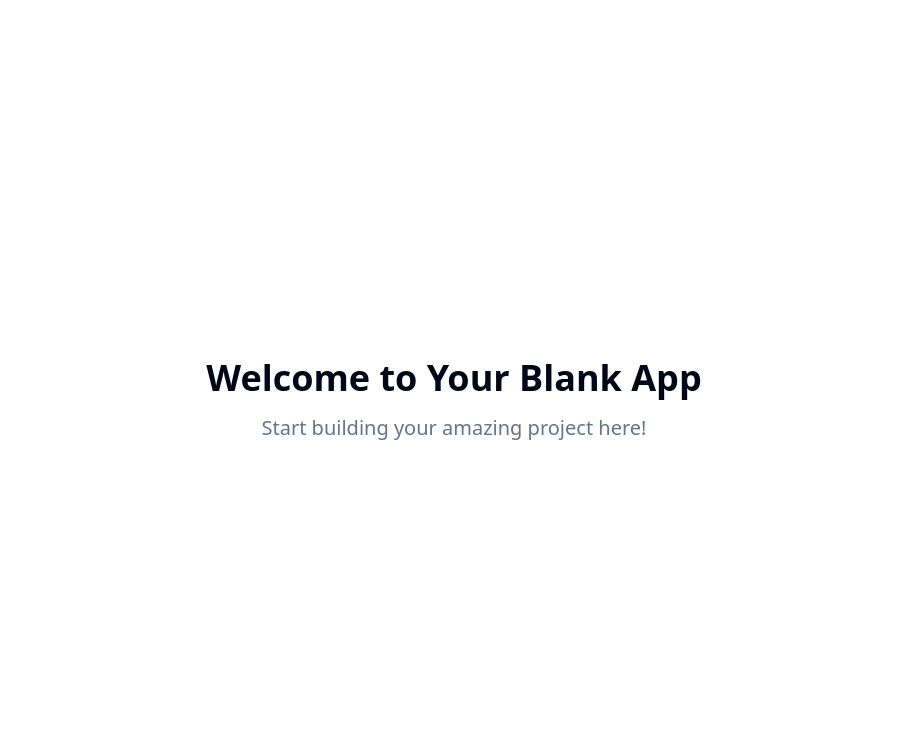
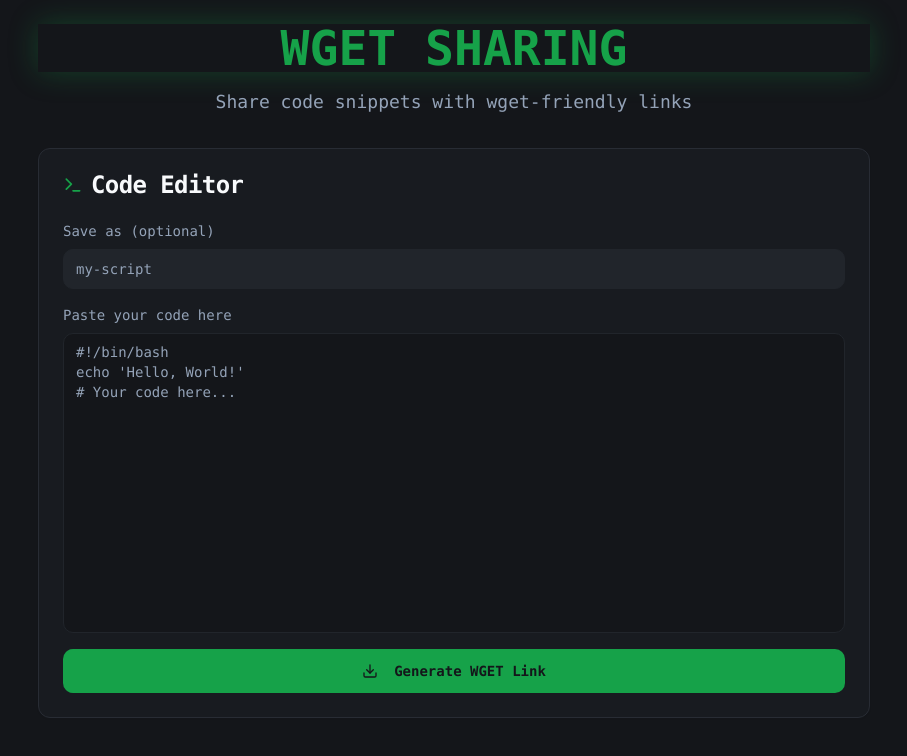
Before and after one commit to iamthebestm85/wget-paste-share, a React (Vite) app: page / in a window 1280 px wide. Shown: the top 756 px of the page, without its empty margins (186-1093 px from the left). Built offline with nearby package versions, Linux system fonts and the light colour scheme.

Commit message:
Add WGET sharing page
Implement a webpage with a "WGET sharing" title, a text area for pasting code, and functionality to generate WGET links and commands. Users can also save the generated links with a custom name.

```diff
--- a/index.html
+++ b/index.html
@@ -3,11 +3,11 @@
   <head>
     <meta charset="UTF-8" />
     <meta name="viewport" content="width=device-width, initial-scale=1.0" />
-    <title>wget-paste-share</title>
-    <meta name="description" content="Lovable Generated Project" />
+    <title>WGET Sharing - Share Code with Terminal Commands</title>
+    <meta name="description" content="Share code snippets and generate wget commands for easy terminal downloading" />
     <meta name="author" content="Lovable" />
 
-    <meta property="og:title" content="wget-paste-share" />
+    <meta property="og:title" content="24e55946-c386-4a08-aace-a13ac2aff038" />
     <meta property="og:description" content="Lovable Generated Project" />
     <meta property="og:type" content="website" />
     <meta property="og:image" content="https://lovable.dev/opengraph-image-p98pqg.png" />
--- /dev/null
+++ b/src/components/CodeShare.tsx
@@ -0,0 +1,170 @@
+import { useState } from "react";
+import { Button } from "@/components/ui/button";
+import { Input } from "@/components/ui/input";
+import { Textarea } from "@/components/ui/textarea";
+import { Card, CardContent, CardHeader, CardTitle } from "@/components/ui/card";
+import { Copy, Download, Terminal } from "lucide-react";
+import { useToast } from "@/hooks/use-toast";
+
+const CodeShare = () => {
+  const [code, setCode] = useState("");
+  const [filename, setFilename] = useState("");
+  const [generatedLink, setGeneratedLink] = useState("");
+  const [wgetCommand, setWgetCommand] = useState("");
+  const { toast } = useToast();
+
+  const generateLink = () => {
+    if (!code.trim()) {
+      toast({
+        title: "Error",
+        description: "Please paste some code first",
+        variant: "destructive",
+      });
+      return;
+    }
+
+    // Generate a mock ID and link
+    const id = Math.random().toString(36).substring(2, 15);
+    const baseUrl = window.location.origin;
+    const link = `${baseUrl}/share/${id}`;
+    const name = filename.trim() || "shared-code";
+    const wget = `wget "${link}" -O "${name}.txt"`;
+
+    setGeneratedLink(link);
+    setWgetCommand(wget);
+
+    toast({
+      title: "Link generated!",
+      description: "Your code is ready to share",
+    });
+  };
+
+  const copyToClipboard = (text: string, type: string) => {
+    navigator.clipboard.writeText(text);
+    toast({
+      title: `${type} copied!`,
+      description: "Copied to clipboard",
+    });
+  };
+
+  return (
+    <div className="min-h-screen bg-background p-6">
+      <div className="container mx-auto max-w-4xl">
+        {/* Header */}
+        <div className="text-center mb-8">
+          <h1 className="text-5xl font-bold terminal-text mb-4 glow-effect">
+            WGET SHARING
+          </h1>
+          <p className="text-muted-foreground text-lg">
+            Share code snippets with wget-friendly links
+          </p>
+        </div>
+
+        {/* Main Content */}
+        <Card className="mb-6">
+          <CardHeader>
+            <CardTitle className="flex items-center gap-2">
+              <Terminal className="h-5 w-5 text-terminal-green" />
+              Code Editor
+            </CardTitle>
+          </CardHeader>
+          <CardContent className="space-y-4">
+            {/* Filename Input */}
+            <div>
+              <label className="text-sm font-medium mb-2 block text-muted-foreground">
+                Save as (optional)
+              </label>
+              <Input
+                placeholder="my-script"
+                value={filename}
+                onChange={(e) => setFilename(e.target.value)}
+                className="bg-secondary"
+              />
+            </div>
+
+            {/* Code Textarea */}
+            <div>
+              <label className="text-sm font-medium mb-2 block text-muted-foreground">
+                Paste your code here
+              </label>
+              <Textarea
+                placeholder="#!/bin/bash
+echo 'Hello, World!'
+# Your code here..."
+                value={code}
+                onChange={(e) => setCode(e.target.value)}
+                className="code-editor min-h-[300px] resize-none"
+              />
+            </div>
+
+            {/* Generate Button */}
+            <Button
+              onClick={generateLink}
+              size="lg"
+              className="w-full bg-terminal-green hover:bg-terminal-green/80 text-background font-semibold"
+            >
+              <Download className="mr-2 h-4 w-4" />
+              Generate WGET Link
+            </Button>
+          </CardContent>
+        </Card>
+
+        {/* Generated Results */}
+        {generatedLink && (
+          <Card className="border-terminal-green/20 bg-card/50">
+            <CardHeader>
+              <CardTitle className="text-terminal-green">Generated Links</CardTitle>
+            </CardHeader>
+            <CardContent className="space-y-4">
+              {/* Share Link */}
+              <div>
+                <label className="text-sm font-medium mb-2 block text-muted-foreground">
+                  Share URL
+                </label>
+                <div className="flex gap-2">
+                  <Input
+                    value={generatedLink}
+                    readOnly
+                    className="code-editor flex-1"
+                  />
+                  <Button
+                    variant="outline"
+                    size="icon"
+                    onClick={() => copyToClipboard(generatedLink, "Link")}
+                    className="border-terminal-green text-terminal-green hover:bg-terminal-green hover:text-background"
+                  >
+                    <Copy className="h-4 w-4" />
+                  </Button>
+                </div>
+              </div>
+
+              {/* WGET Command */}
+              <div>
+                <label className="text-sm font-medium mb-2 block text-muted-foreground">
+                  WGET Command
+                </label>
+                <div className="flex gap-2">
+                  <Input
+                    value={wgetCommand}
+                    readOnly
+                    className="code-editor flex-1 text-terminal-cyan"
+                  />
+                  <Button
+                    variant="outline"
+                    size="icon"
+                    onClick={() => copyToClipboard(wgetCommand, "Command")}
+                    className="border-terminal-green text-terminal-green hover:bg-terminal-green hover:text-background"
+                  >
+                    <Copy className="h-4 w-4" />
+                  </Button>
+                </div>
+              </div>
+            </CardContent>
+          </Card>
+        )}
+      </div>
+    </div>
+  );
+};
+
+export default CodeShare;
--- a/src/index.css
+++ b/src/index.css
@@ -8,35 +8,47 @@ All colors MUST be HSL.
 
 @layer base {
   :root {
-    --background: 0 0% 100%;
-    --foreground: 222.2 84% 4.9%;
+    /* Terminal-inspired dark theme */
+    --background: 220 13% 9%;
+    --foreground: 210 40% 98%;
 
-    --card: 0 0% 100%;
-    --card-foreground: 222.2 84% 4.9%;
+    --card: 220 13% 11%;
+    --card-foreground: 210 40% 98%;
 
-    --popover: 0 0% 100%;
-    --popover-foreground: 222.2 84% 4.9%;
+    --popover: 220 13% 11%;
+    --popover-foreground: 210 40% 98%;
 
-    --primary: 222.2 47.4% 11.2%;
-    --primary-foreground: 210 40% 98%;
+    --primary: 142 76% 36%;
+    --primary-foreground: 220 13% 9%;
 
-    --secondary: 210 40% 96.1%;
-    --secondary-foreground: 222.2 47.4% 11.2%;
+    --secondary: 220 13% 15%;
+    --secondary-foreground: 210 40% 98%;
 
-    --muted: 210 40% 96.1%;
-    --muted-foreground: 215.4 16.3% 46.9%;
+    --muted: 220 13% 15%;
+    --muted-foreground: 215 20.2% 65.1%;
 
-    --accent: 210 40% 96.1%;
-    --accent-foreground: 222.2 47.4% 11.2%;
+    --accent: 142 76% 36%;
+    --accent-foreground: 220 13% 9%;
 
     --destructive: 0 84.2% 60.2%;
     --destructive-foreground: 210 40% 98%;
 
-    --border: 214.3 31.8% 91.4%;
-    --input: 214.3 31.8% 91.4%;
-    --ring: 222.2 84% 4.9%;
+    --border: 220 13% 18%;
+    --input: 220 13% 15%;
+    --ring: 142 76% 36%;
 
-    --radius: 0.5rem;
+    /* Code editor specific colors */
+    --code-bg: 220 13% 12%;
+    --code-border: 220 13% 20%;
+    --terminal-green: 142 76% 36%;
+    --terminal-cyan: 187 85% 53%;
+    --terminal-orange: 38 92% 50%;
+
+    /* Gradients */
+    --gradient-primary: linear-gradient(135deg, hsl(var(--terminal-green)), hsl(var(--terminal-cyan)));
+    --gradient-glow: 0 0 30px hsl(var(--terminal-green) / 0.3);
+
+    --radius: 0.75rem;
 
     --sidebar-background: 0 0% 98%;
 
@@ -100,6 +112,23 @@ All colors MUST be HSL.
   }
 
   body {
-    @apply bg-background text-foreground;
+    @apply bg-background text-foreground font-mono;
   }
 }
+
+@layer components {
+  .code-editor {
+    @apply bg-[hsl(var(--code-bg))] border-[hsl(var(--code-border))] text-foreground;
+    @apply font-mono text-sm leading-6;
+    @apply focus:ring-2 focus:ring-[hsl(var(--terminal-green))] focus:border-transparent;
+    @apply transition-all duration-200;
+  }
+
+  .terminal-text {
+    @apply font-mono text-[hsl(var(--terminal-green))];
+  }
+
+  .glow-effect {
+    box-shadow: var(--gradient-glow);
+  }
+}
--- a/src/pages/Index.tsx
+++ b/src/pages/Index.tsx
@@ -1,14 +1,7 @@
-// Update this page (the content is just a fallback if you fail to update the page)
+import CodeShare from "@/components/CodeShare";
 
 const Index = () => {
-  return (
-    <div className="min-h-screen flex items-center justify-center bg-background">
-      <div className="text-center">
-        <h1 className="text-4xl font-bold mb-4">Welcome to Your Blank App</h1>
-        <p className="text-xl text-muted-foreground">Start building your amazing project here!</p>
-      </div>
-    </div>
-  );
+  return <CodeShare />;
 };
 
 export default Index;
--- a/tailwind.config.ts
+++ b/tailwind.config.ts
@@ -52,6 +52,9 @@ export default {
 					DEFAULT: 'hsl(var(--card))',
 					foreground: 'hsl(var(--card-foreground))'
 				},
+				'terminal-green': 'hsl(var(--terminal-green))',
+				'terminal-cyan': 'hsl(var(--terminal-cyan))',
+				'terminal-orange': 'hsl(var(--terminal-orange))',
 				sidebar: {
 					DEFAULT: 'hsl(var(--sidebar-background))',
 					foreground: 'hsl(var(--sidebar-foreground))',
```
